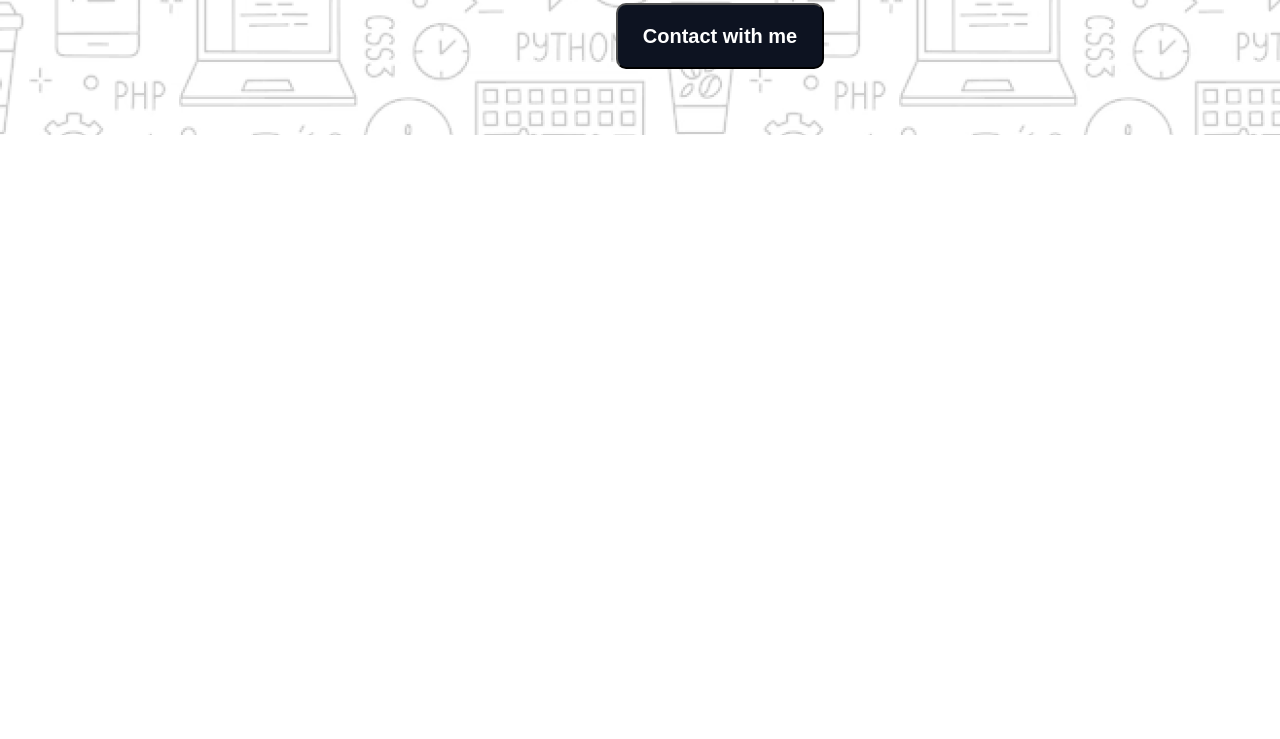
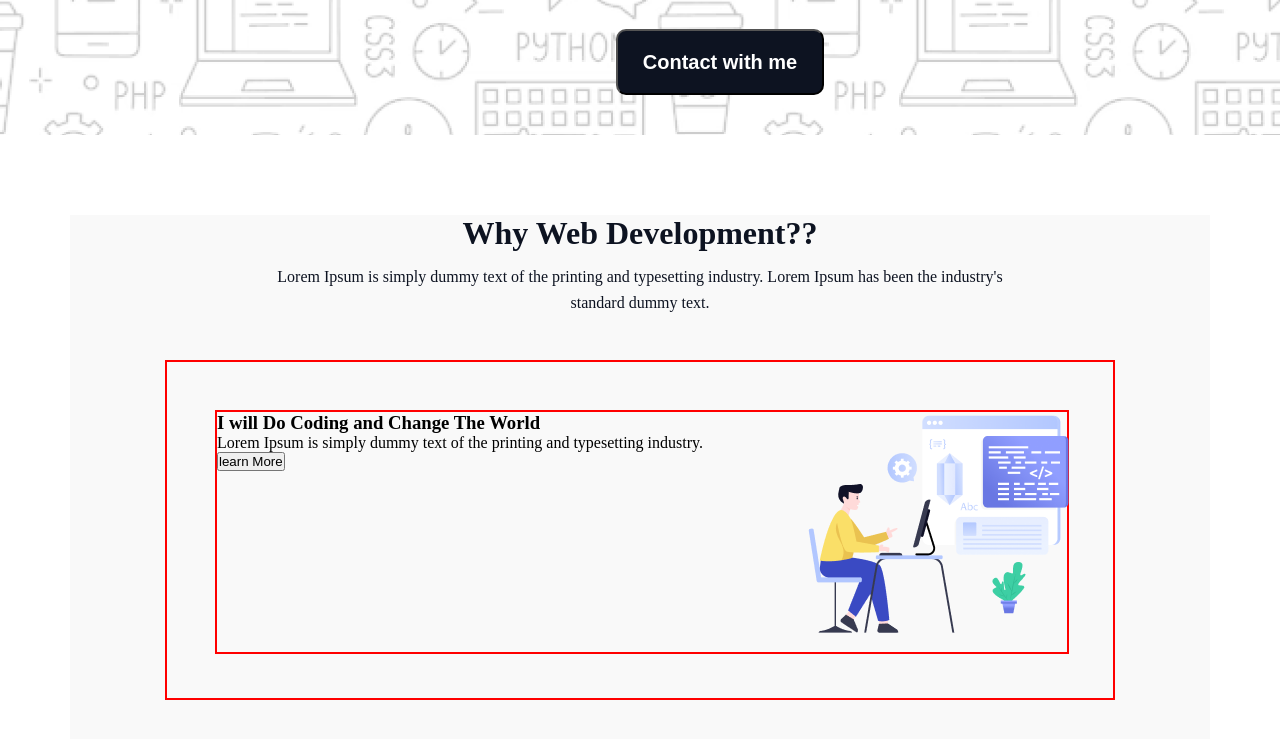
Before and after one commit to aeaseer/B10A1, a plain HTML site: page index.html in a window 1280 px wide. Shown: the part 517-1256 px from the top of the page. Before the commit the page ends 800 px from the top, so only its background shows below. Drawn offline with Linux system fonts and the light colour scheme.

Commit message:
first commit after header done

```diff
--- a/index.html
+++ b/index.html
@@ -17,12 +17,28 @@
             </div>
             <div class="header-content">
                 <h2 class="header-top">"In the near future, I hope to become a <br> Developer."</h2>
-                <p class="header-para">Lorem Ipsum is simply dummy text of the printing and typesetting industry. Lorem Ipsum has been the industry's standard dummy text.</p>
+                <p class="header-para">Lorem Ipsum is simply dummy text of the printing and typesetting industry. Lorem
+                    Ipsum has been the industry's standard dummy text.</p>
                 <button class="header-btn">Contact with me</button>
             </div>
         </div>
     </header>
     <main>
+        <div class="main-container">
+            <h2 class="main-header">Why Web Development??</h2>
+            <p class="main-para">Lorem Ipsum is simply dummy text of the printing and typesetting industry. Lorem Ipsum
+                has been the industry's <br> standard dummy text.</p>
+            <div class="main-content-first">
+                <div class="main-partition-first">
+                    <div>
+                        <h3>I will Do Coding and Change The World</h3>
+                        <p>Lorem Ipsum is simply dummy text of the printing and typesetting industry.</p>
+                        <button>learn More</button>
+                    </div>
+                    <div class="main-partition-first-image"><img src="assets/Layer_1.png" alt=""></div>
+                </div>
+            </div>
+        </div>
 
     </main>
     <footer>
--- a/styles/styles.css
+++ b/styles/styles.css
@@ -28,9 +28,11 @@
     color: rgb(13, 19, 33);
     font-weight: 800;
     font-size: 48px;
+    line-height: 68px;
     margin-top: 32px;
     margin-left: 221px;
     margin-right: 221px;
+
 }
 
 .header-para {
@@ -38,7 +40,8 @@
     color: rgb(13, 19, 33);
     font-weight: 400;
     font-size: 18px;
-    margin-top: 0px;
+    line-height: 26px;
+    /* margin-top: 0px; */
     margin-left: 294px;
     margin-right: 294px;
     height: 52px;
@@ -56,6 +59,70 @@
     font-weight: 600;
     font-size: 20px;
     border-radius: 10px;
+    cursor: pointer;
 }
 
 /* header styling ends here */
+
+
+
+.main-container {
+    /* border: 2px solid red; */
+    background-color: rgb(249, 249, 249);
+    width: 1140px;
+    height: 1395px;
+    margin: 0 auto;
+    margin-top: 74px;
+
+}
+
+.main-header {
+    /* border: 2px solid red; */
+    margin: 0 auto;
+    margin-top: 80px;
+    width: 852px;
+    height: 39px;
+    color: rgb(13, 19, 33);
+    font-size: 32px;
+    font-weight: 800;
+    line-height: 37px;
+    letter-spacing: 0%;
+    text-align: center;
+}
+
+.main-para {
+    /* border: 2px solid red; */
+    color: rgb(13, 19, 33);
+    margin: 0 auto;
+    margin-top: 10px;
+    width: 852px;
+    height: 48px;
+    font-size: 16px;
+    font-weight: 400;
+    line-height: 26px;
+    letter-spacing: 0%;
+    text-align: center;
+
+}
+.main-content-first{
+    border: 2px solid red;
+    width: 946px;
+    height: 336px;
+    margin: 0 auto;
+    margin-top: 48px;
+}
+.main-partition-first{
+    border: 2px solid red;
+    height: 240px;
+    width: 850px;
+    margin: 48px;
+    display: flex;
+    justify-content: space-between;
+}
+
+
+.main-partition-first-image{
+    height: 217.01px;
+    width: 259.56px;
+
+}
```
